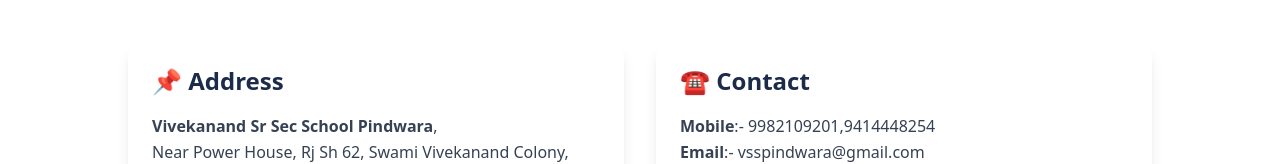
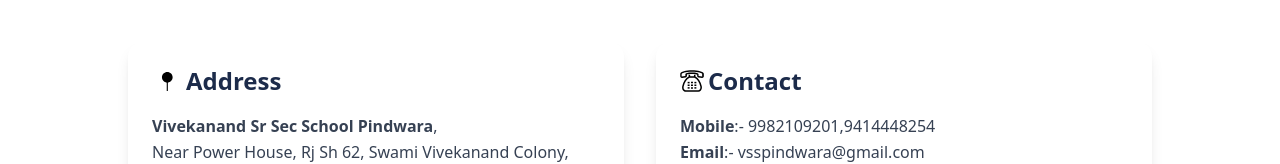
Before and after one commit to Kunal2806/School-Website, a React (Vite) app: page /about in a window 1280 px wide. Shown: the part 547-711 px from the top of the page. Built offline with nearby package versions, Linux system fonts and the light colour scheme; the HTML template or start-up script is replaced by a standard one.

Commit message:
small changes

```diff
--- a/src/components/About.jsx
+++ b/src/components/About.jsx
@@ -25,7 +25,9 @@
         <div className=" py-10 px-4 md:px-12">
         <div className="max-w-6xl mx-auto grid grid-cols-1 md:grid-cols-2 gap-8">
             <div className="bg-white rounded-2xl shadow-lg p-6 hover:shadow-xl transition">
-            <h2 className="text-2xl font-bold text-[#1c2b4a] mb-4">📌 Address</h2>
+            <h2 className="text-2xl font-bold text-[#1c2b4a] mb-4 flex items-center gap-1">
+                <img className="h-[30px]" src="./images/location.svg" alt="" />
+               Address </h2>
             <p className="text-gray-700 leading-relaxed">
                 <span className="font-semibold">Vivekanand Sr Sec School Pindwara</span>
                  , <br/>Near Power House, Rj Sh 62, Swami Vivekanand Colony, Forest Colony, Pindwara-307022
@@ -33,7 +35,9 @@
             </div>
 
             <div className="bg-white rounded-2xl shadow-lg p-6 hover:shadow-xl transition">
-            <h2 className="text-2xl font-bold text-[#1c2b4a] mb-4">☎ Contact</h2>
+            <h2 className="text-2xl font-bold text-[#1c2b4a] mb-4 flex items-center gap-1">
+              <img className="h-[24px]" src="./images/contact.svg" alt="" />
+            Contact</h2>
             <p className="text-gray-700 leading-relaxed">
                 <span className="font-semibold">Mobile</span>:- 9982109201,9414448254 <br/>
                 <span className="font-semibold">Email</span>:- vsspindwara@gmail.com
```
Also changed, not shown: public/images/contact.svg (added), public/images/location.svg (added).
